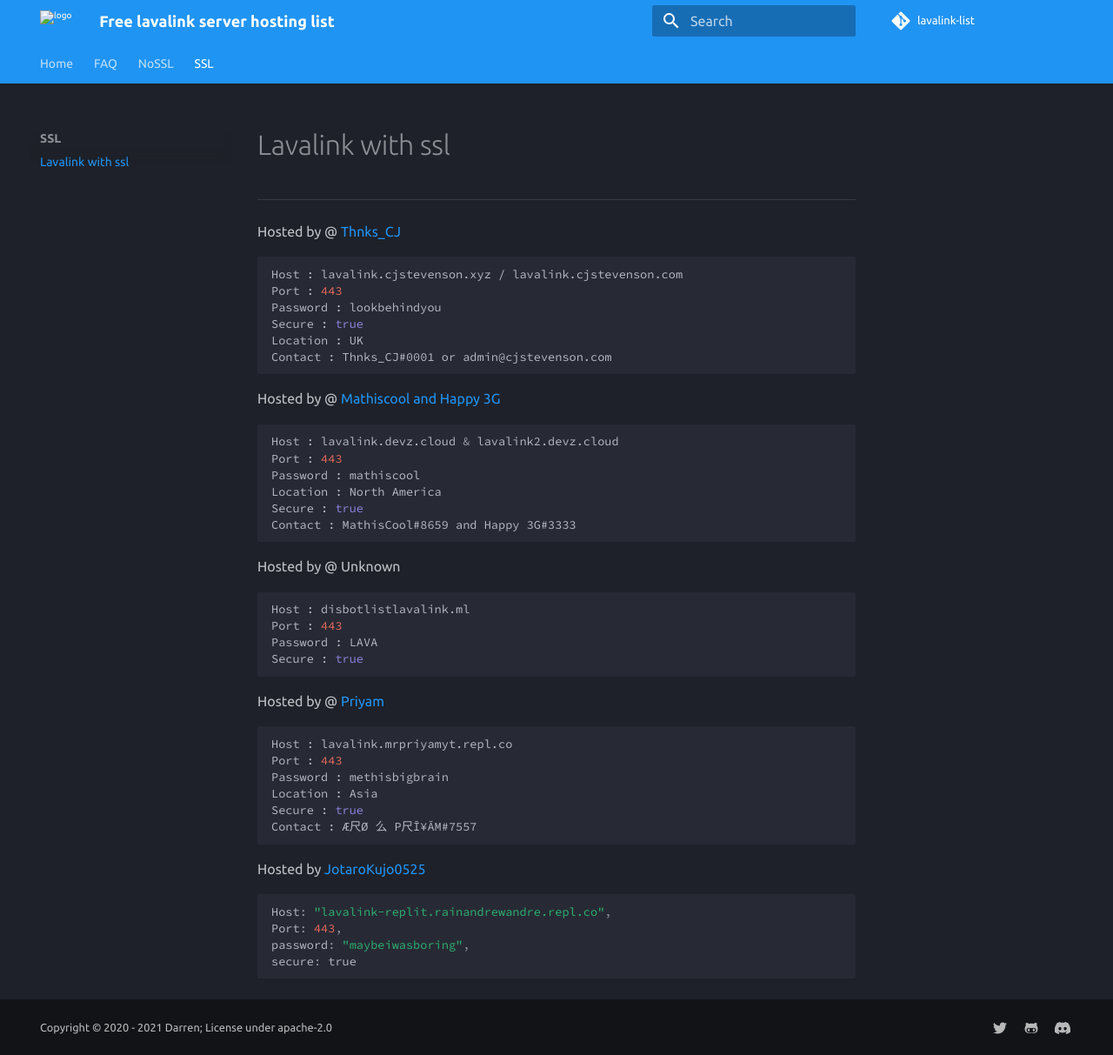
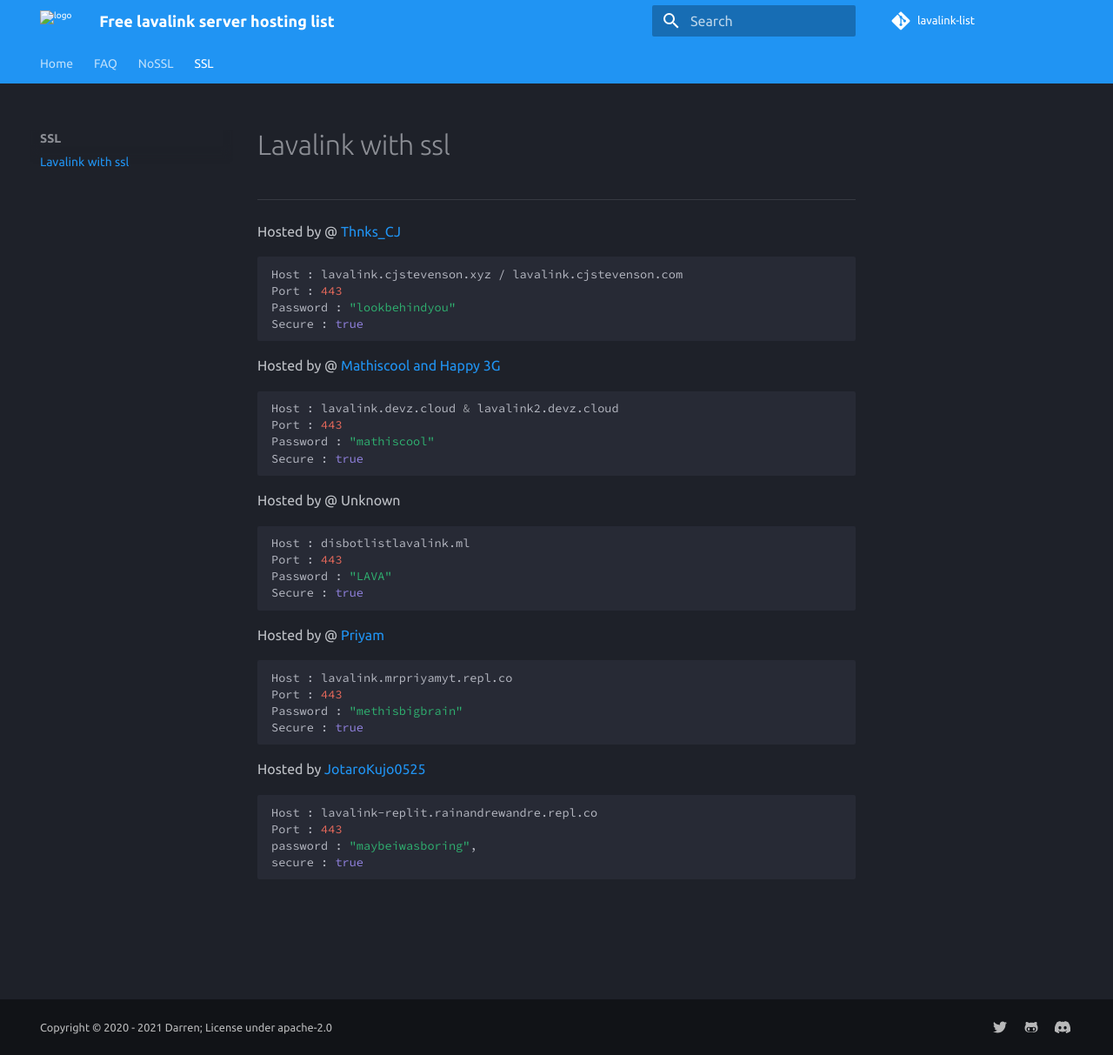
Before and after one commit to DarrenOfficial/lavalink-list, an MkDocs documentation site: the page built from docs/SSL/lavalink-with-ssl.md, in a window 1280 px wide and 1213 px high. Shown: the whole window at 87% size. Built offline with MkDocs 1.6.1 and Material for MkDocs 9.7.7, drawn with Linux system fonts in a browser that asks for light colours; comment, search, counter and statistics services are not loaded.

Commit message:
cry about it

````diff
--- a/docs/SSL/lavalink-with-ssl.md
+++ b/docs/SSL/lavalink-with-ssl.md
@@ -3,42 +3,36 @@ Hosted by @ [Thnks_CJ](https://github.com/ThnksCJ)
 ```bash
 Host : lavalink.cjstevenson.xyz / lavalink.cjstevenson.com
 Port : 443
-Password : lookbehindyou
+Password : "lookbehindyou"
 Secure : true
-Location : UK
-Contact : Thnks_CJ#0001 or admin@cjstevenson.com
 ```
 
 Hosted by @ [Mathiscool and Happy 3G](https://discord.io/botsuniversity)
 ```bash
 Host : lavalink.devz.cloud & lavalink2.devz.cloud
 Port : 443
-Password : mathiscool
-Location : North America
+Password : "mathiscool"
 Secure : true
-Contact : MathisCool#8659 and Happy 3G#3333
 ```
 Hosted by @ Unknown
 ```bash
 Host : disbotlistlavalink.ml
 Port : 443
-Password : LAVA
+Password : "LAVA"
 Secure : true
 ```
 Hosted by @ [Priyam](https://expy.bio/mrpriyamyt)
 ```bash
 Host : lavalink.mrpriyamyt.repl.co
 Port : 443
-Password : methisbigbrain
-Location : Asia
+Password : "methisbigbrain"
 Secure : true
-Contact : Æ尺Ø 么 P尺Ī¥ĀM#7557
 ```
 
 Hosted by [JotaroKujo0525](https://github.com/JotaroKujo0525)
-```js
-Host: "lavalink-replit.rainandrewandre.repl.co",
-Port: 443,
-password: "maybeiwasboring",
-secure: true
+```bash
+Host : lavalink-replit.rainandrewandre.repl.co
+Port : 443
+password : "maybeiwasboring",
+secure : true
 ```
````
Also changed, not shown: docs/NoSSL/lavalink-without-ssl.md (+4 -5 lines).
